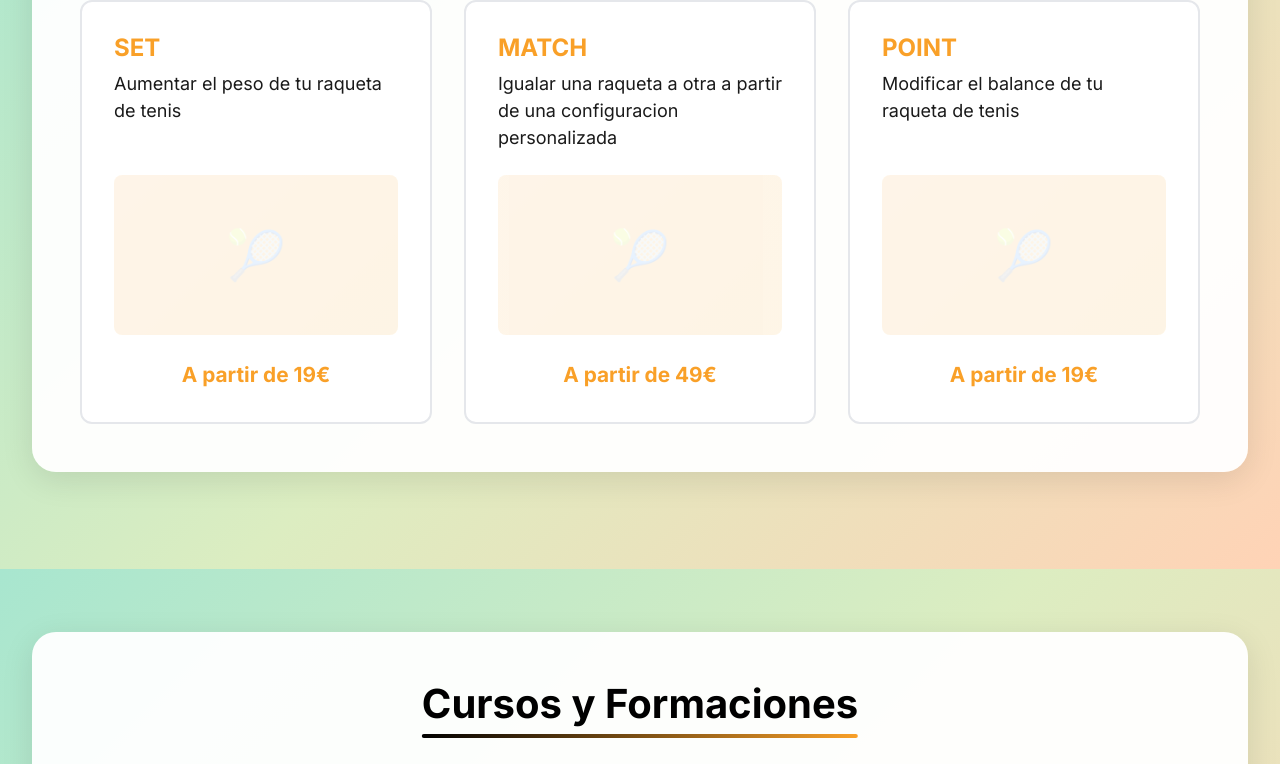
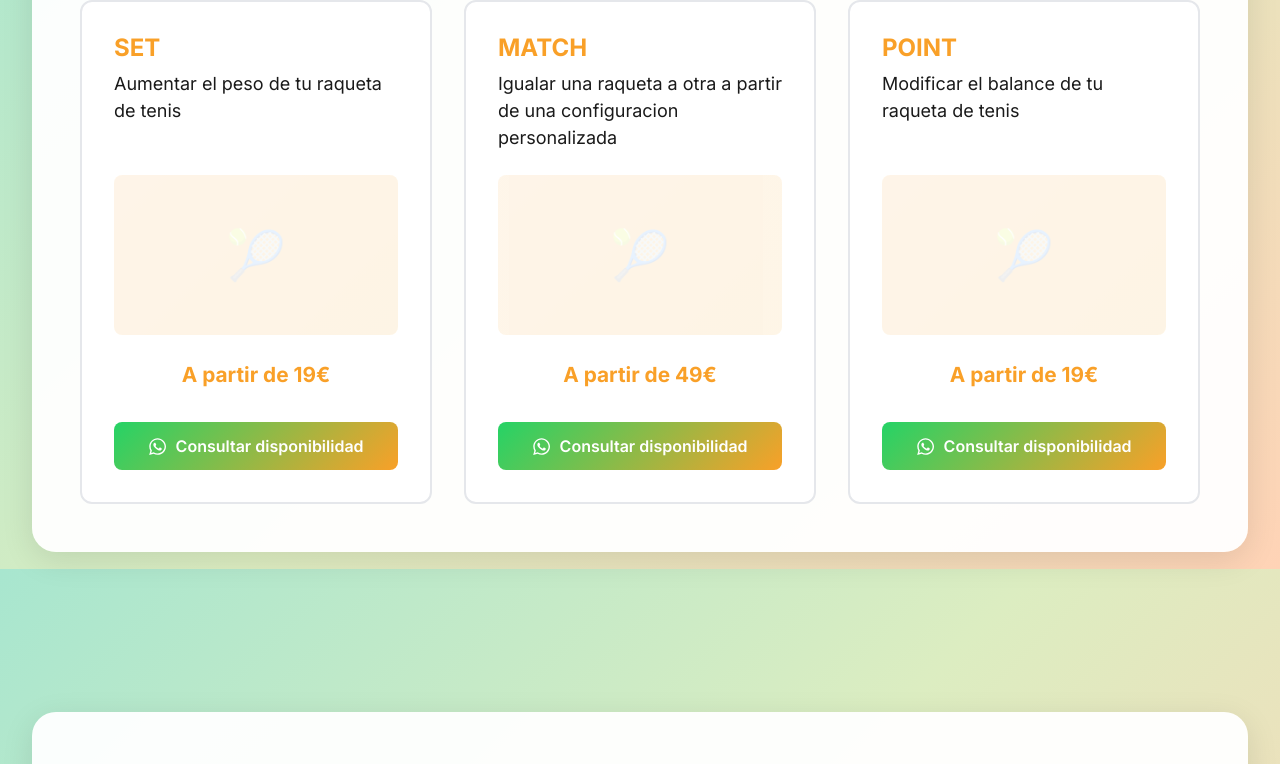
Before and after one commit to EzequielGaribotto/ctennisstudio, a Next.js app: page / in a window 1280 px wide. Shown: the part 3431-4195 px from the top of the page. Built offline with nearby package versions, Linux system fonts and the light colour scheme.

Commit message:
Add CTA button to EquilibradoSection for WhatsApp inquiries; update translations

```diff
--- a/src/app/translations/baseTranslations.ts
+++ b/src/app/translations/baseTranslations.ts
@@ -49,6 +49,7 @@ export const baseTranslations = {
     equilibrado: {
         title: "",
         description: "",
+        cta: "",
         services: {
             set: {
                 title: "",
--- a/src/app/translations/en.ts
+++ b/src/app/translations/en.ts
@@ -51,6 +51,7 @@ export const en: Translations = {
   equilibrado: {
     title: "Balancing and Repair",
     description: "Our balancing services optimize your racquet's configuration to improve your game. We offer three service levels adapted to your needs.",
+    cta: "Check availability",
     services: {
       set: {
         title: "SET",
--- a/src/app/translations/es.ts
+++ b/src/app/translations/es.ts
@@ -51,6 +51,7 @@ export const es: Translations = {
   equilibrado: {
     title: "Equilibrado y Reparación",
     description: "Nuestros servicios de equilibrado optimizan la configuracion de tu raqueta para mejorar tu juego. Ofrecemos tres niveles de servicio adaptados a tu necesidad.",
+    cta: "Consultar disponibilidad",
     services: {
       set: {
         title: "SET",
--- a/src/components/section/tennis/EquilibradoSection.module.css
+++ b/src/components/section/tennis/EquilibradoSection.module.css
@@ -177,6 +177,33 @@
   text-align: center;
 }
 
+.ctaButton {
+  padding: 0.75rem 1.5rem;
+  background: linear-gradient(135deg, var(--whatsapp-green), var(--primary));
+  color: white;
+  text-decoration: none;
+  border-radius: 8px;
+  font-weight: 600;
+  transition: all 0.3s ease;
+  display: inline-flex;
+  align-items: center;
+  justify-content: center;
+  gap: 0.5rem;
+  margin-top: 0.5rem;
+  border: none;
+  font-size: 1rem;
+}
+
+.ctaButton:hover {
+  transform: translateY(-2px);
+  box-shadow: 0 8px 16px rgba(37, 211, 102, 0.3);
+  background: linear-gradient(135deg, #1ea952, #e89020);
+}
+
+.whatsappIcon {
+  font-size: 1.2rem;
+}
+
 @media (max-width: 768px) {
   .section {
     padding: 3rem 0.5rem;
@@ -206,6 +233,15 @@
     font-size: 1.1rem;
   }
 
+  .ctaButton {
+    padding: 0.65rem 1.25rem;
+    font-size: 0.9rem;
+  }
+
+  .whatsappIcon {
+    font-size: 1.1rem;
+  }
+
   .servicesGrid {
     grid-template-columns: 1fr;
   }
--- a/src/components/section/tennis/EquilibradoSection.tsx
+++ b/src/components/section/tennis/EquilibradoSection.tsx
@@ -1,6 +1,7 @@
 "use client"
 import type React from "react"
 import Image from "next/image"
+import { FaWhatsapp } from "react-icons/fa"
 import { useTranslation } from "@/context/TranslationContext"
 import styles from "./EquilibradoSection.module.css"
 
@@ -72,6 +73,15 @@ const EquilibradoSection: React.FC = () => {
               </div>
               <div className={styles.imagePlaceholder}>🎾</div>
               <div className={styles.priceTag}>{service.price}</div>
+              <a
+                href="https://wa.me/34630530839"
+                target="_blank"
+                rel="noopener noreferrer"
+                className={styles.ctaButton}
+              >
+                <FaWhatsapp className={styles.whatsappIcon} />
+                {t("equilibrado.cta")}
+              </a>
             </div>
           ))}
         </div>
```
